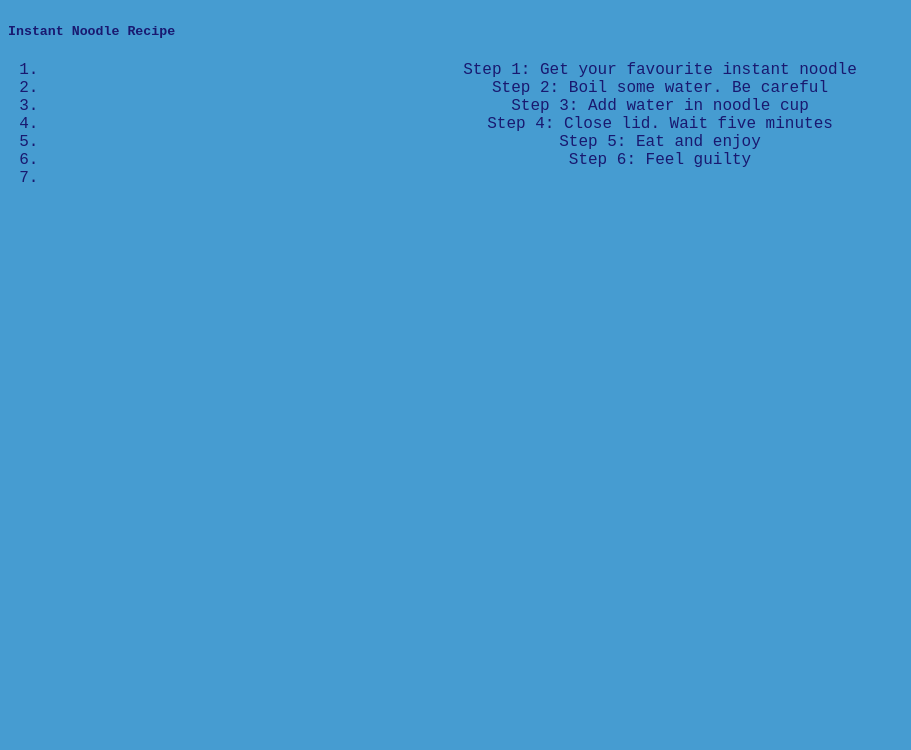
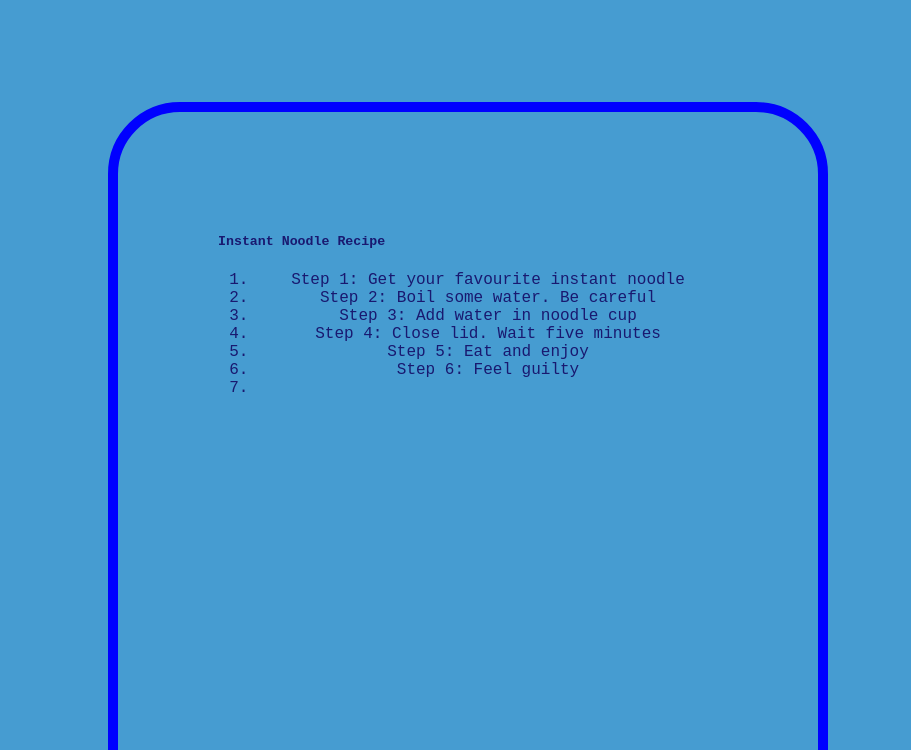
Before and after one commit to RuncelAbaya/odin-recipes, a plain HTML site: page index.html in a window 1280 px wide. Shown: the part 583-1333 px from the top of the page, without its empty margins (0-911 px from the left). Before the commit the page ends 800 px from the top, so only its background shows below. Drawn offline with Linux system fonts and the light colour scheme.

Commit message:
Added Containers

```diff
--- a/index.html
+++ b/index.html
@@ -13,6 +13,7 @@
     <img class="images"src="https://images.pexels.com/photos/14495889/pexels-photo-14495889.jpeg">
 
 
+    <div class="container">
     <h5>Instant Noodle Recipe</h5>
 
     <ol>
@@ -25,5 +26,11 @@
         <li></li>
     </ol>
 
+    </div>
+
+    <div class="container">
+
+    </div>
+
     </body>
 </html>
--- a/stylesheet.css
+++ b/stylesheet.css
@@ -23,3 +23,13 @@ li {
     width: 600px;
     border-radius: 10%;
 }
+
+.container {
+    display: inline-block;
+    height: 500px;
+    width: 500px;
+    padding: 100px;
+    border: 10px solid blue;
+    border-radius: 10%;
+    margin: 100px;
+}
```
